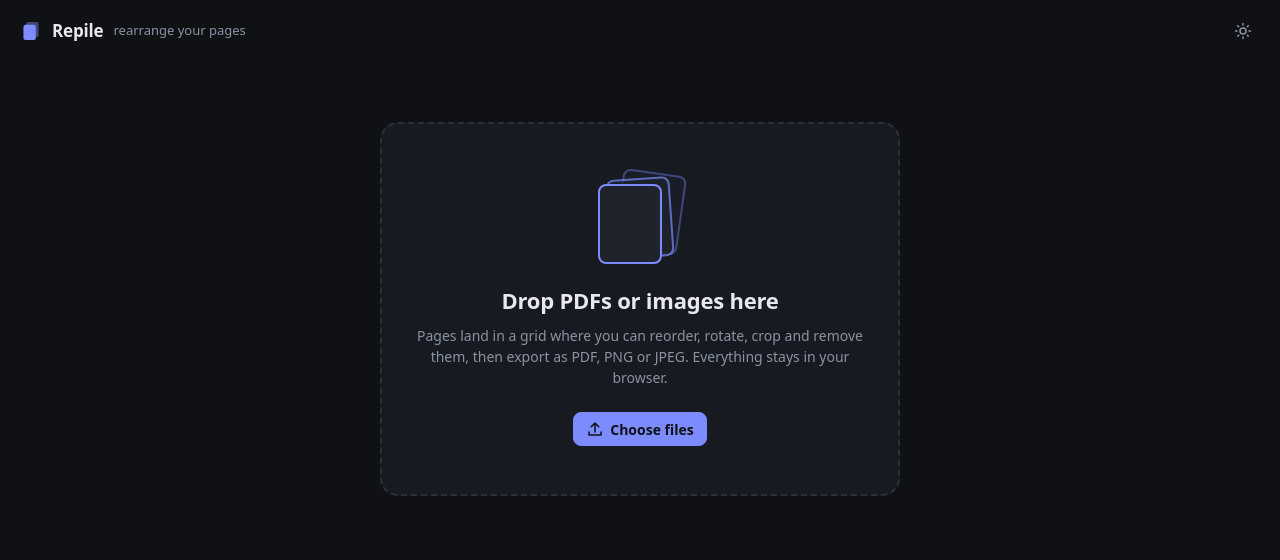
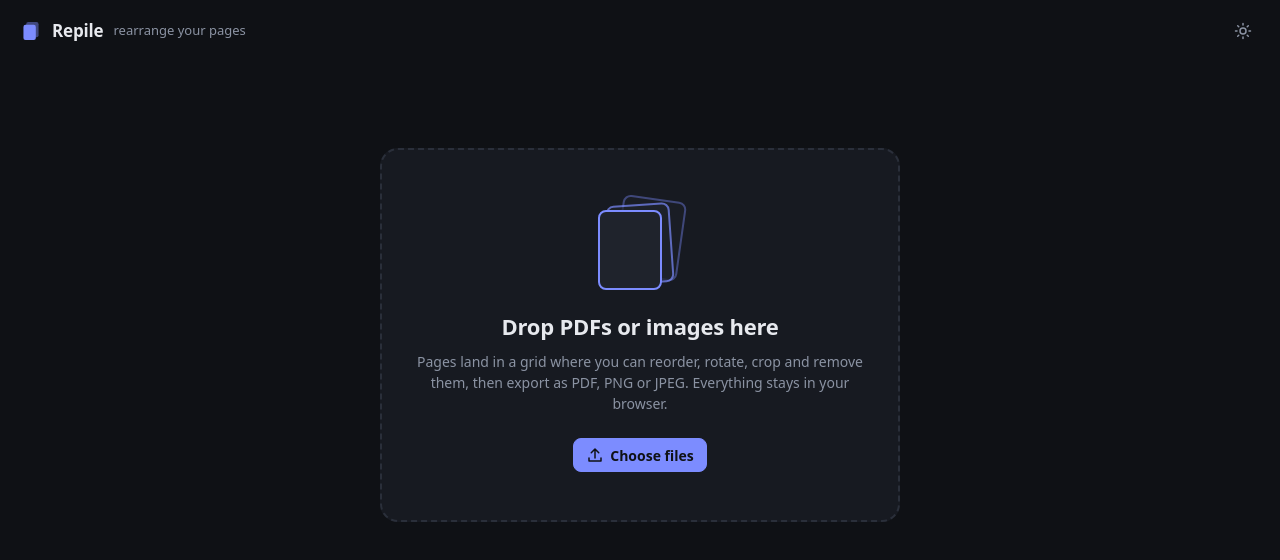
Before and after one commit to ftobler/repile, a React (Vite) app: page / in a window 1280 px wide. Shown: the top 560 px of the page. Built offline with nearby package versions, Linux system fonts and the light colour scheme.

Commit message:
Soften the header fade
Use a single background-to-transparent gradient over a taller area that
overlaps the content, with matching top padding so nothing starts under
the fade.

```diff
--- a/src/styles.css
+++ b/src/styles.css
@@ -89,9 +89,11 @@ input {
   grid-template-areas: 'brand tools theme';
   align-items: center;
   gap: 16px;
-  padding: 14px 20px 22px;
+  padding: 14px 20px 48px;
+  /* the fade area overlaps the content instead of pushing it down */
+  margin-bottom: -30px;
   /* no bar: fade the page out under the floating tools instead */
-  background: linear-gradient(var(--bg) 55%, color-mix(in srgb, var(--bg) 0%, transparent));
+  background: linear-gradient(var(--bg), transparent);
   pointer-events: none;
 }
 
@@ -226,7 +228,8 @@ input {
 .content {
   flex: 1;
   position: relative;
-  padding: 4px 20px 20px;
+  /* 30px makes up for the header's negative margin, so nothing starts under the fade */
+  padding: 34px 20px 20px;
 }
 
 .loading {
```
